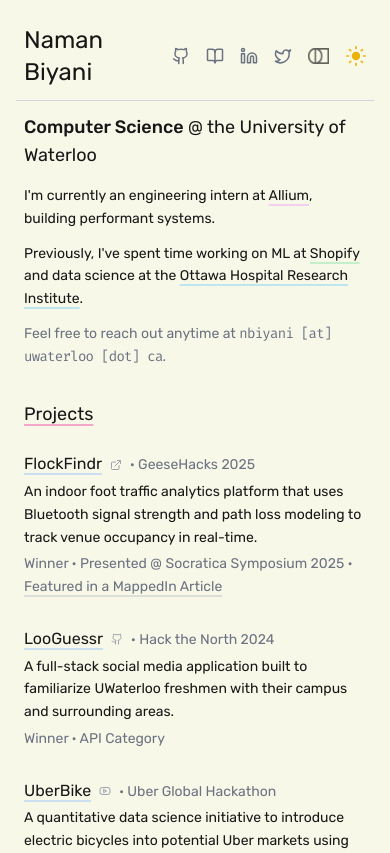
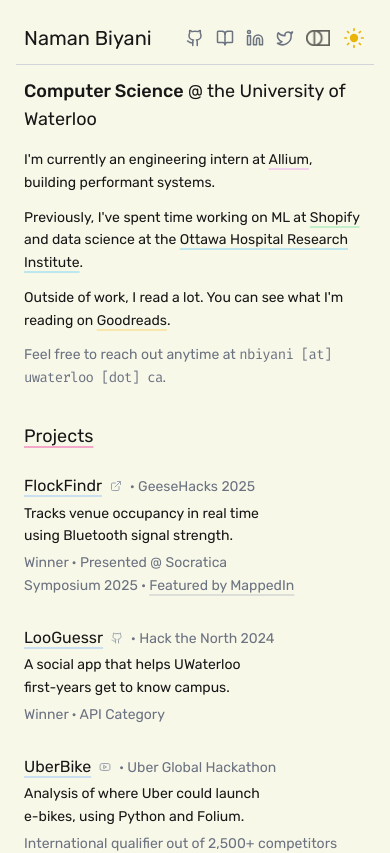
Before and after one commit to NamanBiyani06/namanbiyani.com, a Next.js app: page / in a window 390 px wide. Shown: the top 853 px of the page. Built offline with nearby package versions, Linux system fonts and the light colour scheme; a web font is replaced by a local one.

Commit message:
zinc dark mode, goodreads line, shorter project descs, mobile header fix

```diff
--- a/src/app/globals.css
+++ b/src/app/globals.css
@@ -12,7 +12,7 @@
 }
 
 .dark {
-  --background: #0a0a0a;
+  --background: #18181b;
   --foreground: #fafaee;
 }
 
--- a/src/components/Header/header.tsx
+++ b/src/components/Header/header.tsx
@@ -17,10 +17,10 @@ export default function Header() {
 
   return (
     <div className={``}>
-      <div className="text-2xl px-2 pt-2 pb-3 mb-3 flex items-center justify-between border-b border-gray-300 dark:border-gray-800">
-        <span>Naman Biyani</span>
+      <div className="text-xl sm:text-2xl px-2 pt-2 pb-3 mb-3 flex items-center justify-between gap-4 border-b border-gray-300 dark:border-gray-700">
+        <span className="whitespace-nowrap">Naman Biyani</span>
         <span className="flex justify-end">
-          <div className="flex gap-4 text-sm justify-center items-center text-gray-500 dark:text-gray-400">
+          <div className="flex gap-3 sm:gap-4 text-sm justify-center items-center text-gray-500 dark:text-gray-400">
             <a href="https://github.com/NamanBiyani06" target="_blank" rel="noopener noreferrer" className="flex items-center transform transition-transform ease-in-out duration-300 hover:scale-125 hover:text-foreground">
               <Github size={18} />
             </a>
--- a/src/components/Intro/intro.tsx
+++ b/src/components/Intro/intro.tsx
@@ -16,6 +16,10 @@ export default function Intro() {
         and data science at the{" "}
         <a href="https://www.ohri.ca/" target="_blank" rel="noopener noreferrer" className={`${linkClass} decoration-sky-400/30 hover:decoration-sky-400`}>Ottawa Hospital Research Institute</a>.
       </p>
+      <p>
+        Outside of work, I read a lot. You can see what I&apos;m reading on{" "}
+        <a href="https://www.goodreads.com/user/show/162046557-naman-biyani" target="_blank" rel="noopener noreferrer" className={`${linkClass} decoration-amber-400/30 hover:decoration-amber-400`}>Goodreads</a>.
+      </p>
       <p className="text-gray-500 dark:text-gray-400">
         Feel free to reach out anytime at <span className={`${fira.className} tracking-tighter`}>nbiyani [at] uwaterloo [dot] ca</span>.
       </p>
--- a/src/components/Projects/projects.tsx
+++ b/src/components/Projects/projects.tsx
@@ -15,11 +15,11 @@ const projects: Project[] = [
     href: "https://flock-findr.vercel.app",
     icon: ExternalLink,
     event: "GeeseHacks 2025",
-    description: "An indoor foot traffic analytics platform that uses Bluetooth signal strength and path loss modeling to track venue occupancy in real-time.",
+    description: "Tracks venue occupancy in real time using Bluetooth signal strength.",
     notes: [
       { text: "Winner" },
       { text: "Presented @ Socratica Symposium 2025" },
-      { text: "Featured in a MappedIn Article", href: "https://www.mappedin.com/resources/blog/flockfindr-mapping-foot-traffic-with-bluetooth-and-geese/" },
+      { text: "Featured by MappedIn", href: "https://www.mappedin.com/resources/blog/flockfindr-mapping-foot-traffic-with-bluetooth-and-geese/" },
     ],
   },
   {
@@ -27,7 +27,7 @@ const projects: Project[] = [
     href: "https://github.com/HTN-2024-LooGuessr/LooGuessr",
     icon: Github,
     event: "Hack the North 2024",
-    description: "A full-stack social media application built to familiarize UWaterloo freshmen with their campus and surrounding areas.",
+    description: "A social app that helps UWaterloo first-years get to know campus.",
     notes: [{ text: "Winner" }, { text: "API Category" }],
   },
   {
@@ -35,7 +35,7 @@ const projects: Project[] = [
     href: "https://youtu.be/hoDG4Qn-7Ug",
     icon: Youtube,
     event: "Uber Global Hackathon",
-    description: "A quantitative data science initiative to introduce electric bicycles into potential Uber markets using Python, Numpy, and Folium.",
+    description: "Analysis of where Uber could launch e-bikes, using Python and Folium.",
     notes: [{ text: "International qualifier out of 2,500+ competitors" }],
   },
   {
@@ -43,7 +43,7 @@ const projects: Project[] = [
     href: "https://github.com/NamanBiyani06/RocketLander",
     icon: Gamepad,
     event: "Design Project",
-    description: "A published browser game built through Python-based scripting in the Godot Game Engine as an exercise in Game Development and Design.",
+    description: "A browser game built in Godot, as an exercise in game design.",
   },
 ];
 
@@ -66,9 +66,9 @@ export default function Projects() {
               </a>
               <span className="text-gray-500 dark:text-gray-400">· {event}</span>
             </div>
-            <p className="mt-1">{description}</p>
+            <p className="mt-1 text-balance">{description}</p>
             {notes && (
-              <p className="mt-1 text-gray-500 dark:text-gray-400">
+              <p className="mt-1 text-balance text-gray-500 dark:text-gray-400">
                 {notes.map((note, i) => (
                   <span key={note.text}>
                     {i > 0 && " · "}
```
